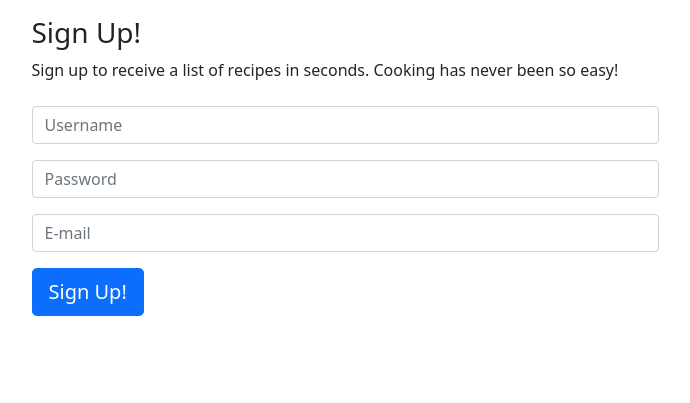
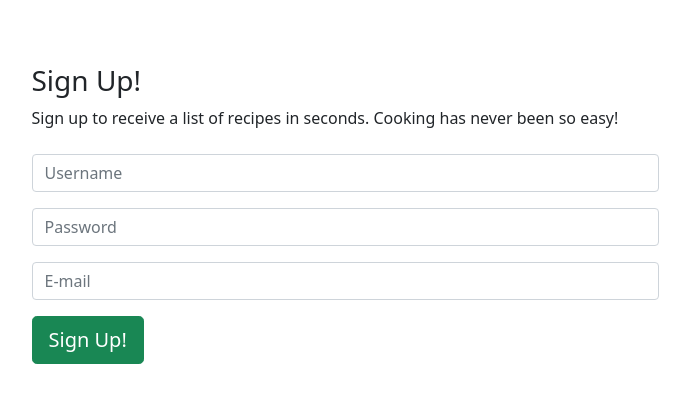
Before and after one commit to aubreyselamu/We-Have-Food-at-Home-, a Flask app: page /signup in a window 1280 px wide. Shown: the part 56-459 px from the top of the page, without its empty margins (295-985 px from the left). Run offline with Flask 2, Linux system fonts and the light colour scheme; some libraries are stand-ins or nearby versions.

Commit message:
updated UI of user login and signup pages

```diff
--- a/templates/user/login.html
+++ b/templates/user/login.html
@@ -4,7 +4,7 @@
 
 {% block content %}
 
-<div class="login-image"></div>
+<div class="bg=login"></div>
   <div class="container-fluid pt-5">
     <div class="row align-items-center justify-content-center">
       <div class="col-md-7">
--- a/templates/user/signup.html
+++ b/templates/user/signup.html
@@ -1,7 +1,7 @@
 {% extends 'base.html' %}
 
 {% block content %}
-<div class="container">
+<div class="container-fluid pt-5">
   <div class="row align-items-center justify-content-md-center">
     <div class="col-md-7">
       <div class="mb=4">
@@ -21,7 +21,7 @@
           {% endfor %}
 
         {% endfor %}
-        <button class="btn btn-block btn-primary btn-lg">Sign Up!</button>
+        <button class="btn btn-block btn-success btn-lg">Sign Up!</button>
       </form>
     </div>
   </div>
```
